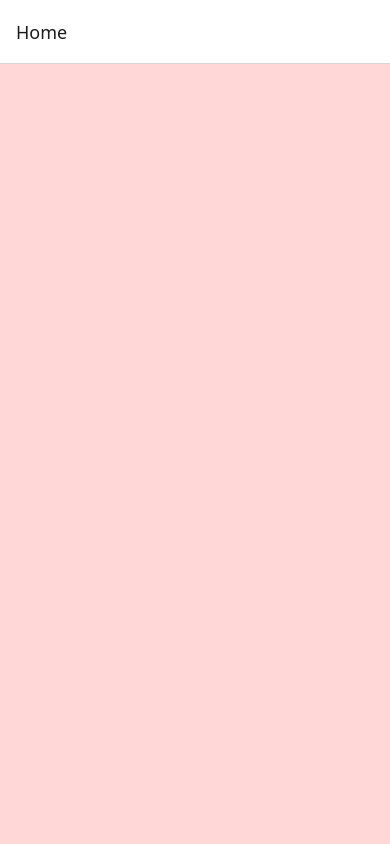
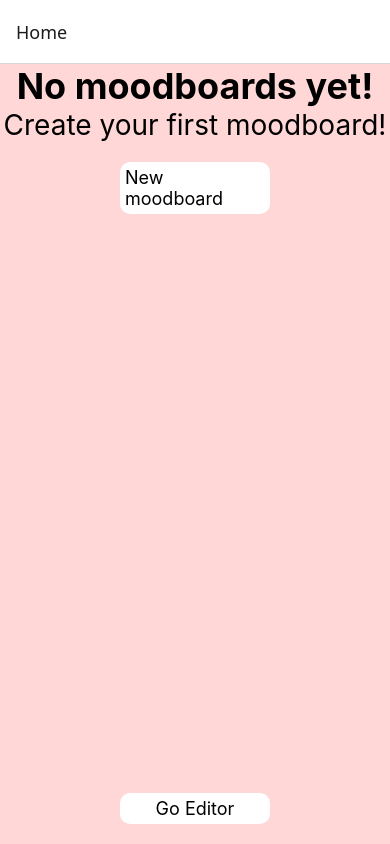
Before and after one commit to omartrese/tuMoodboard, a React Native app: screen /Home in a window 390 px wide. Built offline with nearby package versions, Linux system fonts and the light colour scheme.

Commit message:
moodboard functionality finished i guess

```diff
--- a/BoardContext.jsx
+++ b/BoardContext.jsx
@@ -3,7 +3,7 @@ import { createContext, useContext, useState } from "react";
 const BoardContext = createContext();
 
 export function BoardProvider({ children }) {
-  const [board, setBoard] = useState({ images: [], size: 3 });
+  const [board, setBoard] = useState({ images: [], size: 6 });
   return (
     <BoardContext.Provider value={{ board, setBoard }}>
       {children}
--- a/pages/Home.jsx
+++ b/pages/Home.jsx
@@ -8,23 +8,34 @@ export default function Home({ navigation }) {
     return (
         <View style={styles.container}>
             {
-                !images &&
+                images.length === 0 &&
                 <View>
                     <Text style={styles.title}>No moodboards yet!</Text>
                     <Text style={styles.subtitle}>Create your first moodboard!</Text>
                     <TouchableOpacity style={styles.editorBtn} onPress={() => navigation.navigate("Editor")}>
-                        <Text style={{ fontSize: 18 }}>Go Editor</Text>
+                        <Text style={{ fontSize: 18 }}>New moodboard</Text>
                     </TouchableOpacity>
                 </View>
             }
 
             {
-                images &&
-                images.map((image, index) => {
-                    return <Image key={index} source={{ uri: image }} style={{ width: 200, height: 200 }} />
-                })
+                images && (
+                    <View style={styles.boardContainer}>
+
+                        {
+
+                            images.map((image, index) => {
+                                return <Image key={index} source={{ uri: image }} style={{ width: "50%", height: 200 }} />
+                            })
+                        }
+
+                    </View>
+                )
             }
 
+            <TouchableOpacity style={styles.editorBtn} onPress={() => navigation.navigate("Editor")}>
+                <Text style={{ fontSize: 18 }}>Go Editor</Text>
+            </TouchableOpacity>
         </View>
     )
 
@@ -36,6 +47,14 @@ const styles = StyleSheet.create({
         backgroundColor: "#ffd7d7ff",
         alignItems: "center",
         justifyContent: "center",
+    },
+
+    boardContainer: {
+        flex: 1,
+        flexDirection: "row",
+        flexWrap: "wrap",
+        justifyContent: "center",
+        marginHorizontal: 10
     },
 
     title: {
```
